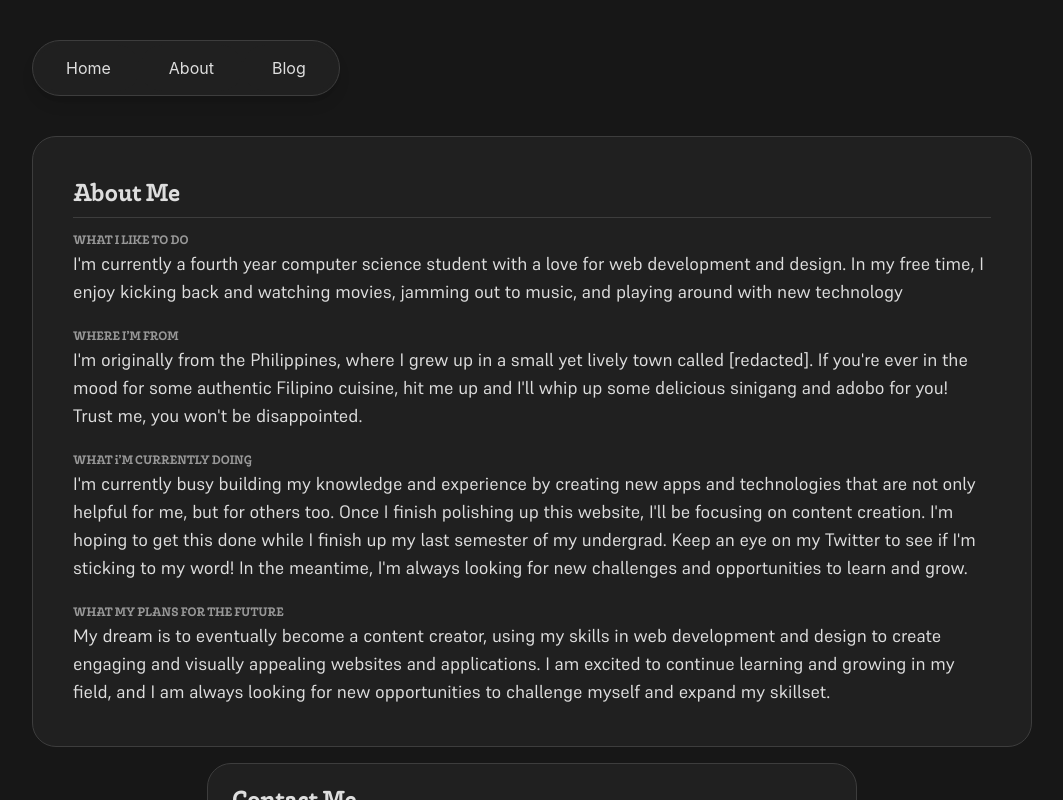
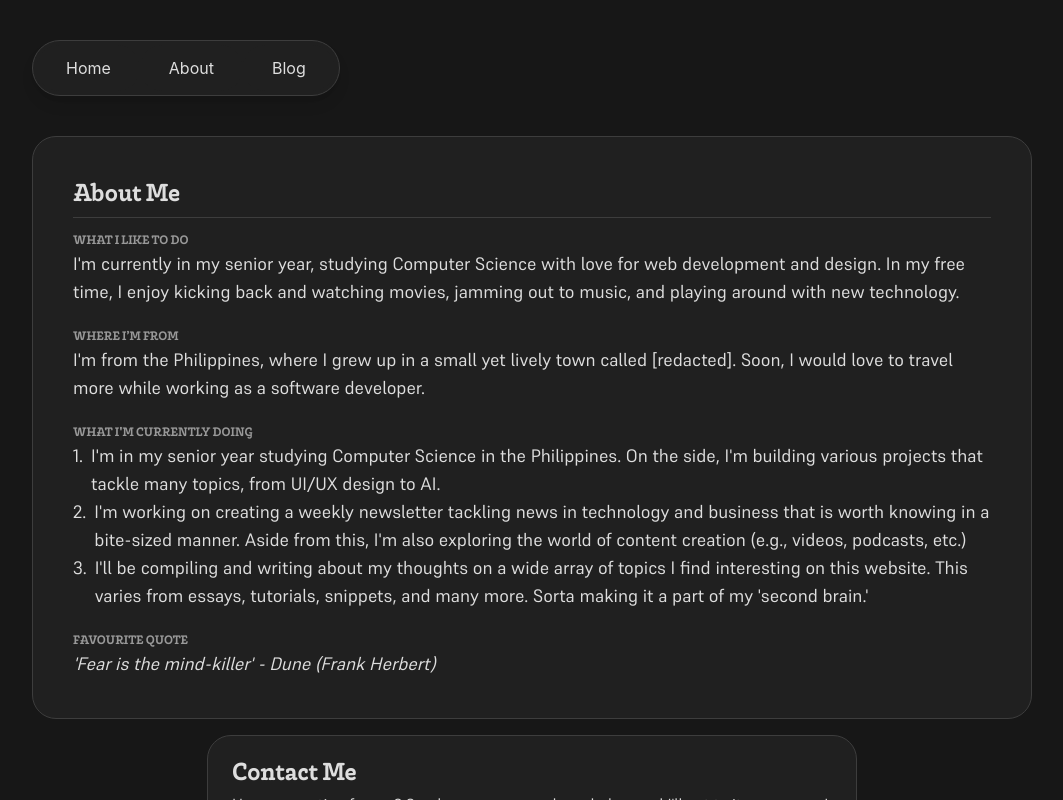
Before and after one commit to arevalolance/dotcom, a Next.js app: page /about in a window 1280 px wide. Shown: the top 800 px of the page, without its empty margins (108-1171 px from the left). Built offline with nearby package versions, Linux system fonts and the light colour scheme; some icons are missing.

Commit message:
Update About page

```diff
--- a/lib/info.ts
+++ b/lib/info.ts
@@ -9,19 +9,11 @@ export const aboutSummary = [
 export const about = [
   {
     header: "WHAT I LIKE TO DO",
-    desc: "I'm currently a fourth year computer science student with a love for web development and design. In my free time, I enjoy kicking back and watching movies, jamming out to music, and playing around with new technology",
+    desc: "I'm currently in my senior year, studying Computer Science with love for web development and design. In my free time, I enjoy kicking back and watching movies, jamming out to music, and playing around with new technology.",
   },
   {
     header: "WHERE I’M FROM",
-    desc: "I'm originally from the Philippines, where I grew up in a small yet lively town called [redacted]. If you're ever in the mood for some authentic Filipino cuisine, hit me up and I'll whip up some delicious sinigang and adobo for you! Trust me, you won't be disappointed.",
-  },
-  {
-    header: "WHAT i’M CURRENTLY DOING",
-    desc: "I'm currently busy building my knowledge and experience by creating new apps and technologies that are not only helpful for me, but for others too. Once I finish polishing up this website, I'll be focusing on content creation. I'm hoping to get this done while I finish up my last semester of my undergrad. Keep an eye on my Twitter to see if I'm sticking to my word! In the meantime, I'm always looking for new challenges and opportunities to learn and grow.",
-  },
-  {
-    header: "WHAT MY PLANS FOR THE FUTURE",
-    desc: "My dream is to eventually become a content creator, using my skills in web development and design to create engaging and visually appealing websites and applications. I am excited to continue learning and growing in my field, and I am always looking for new opportunities to challenge myself and expand my skillset.",
+    desc: "I'm from the Philippines, where I grew up in a small yet lively town called [redacted]. Soon, I would love to travel more while working as a software developer.",
   },
 ];
 
--- a/pages/about.tsx
+++ b/pages/about.tsx
@@ -27,6 +27,56 @@ const About = () => {
                   </p>
                 </div>
               ))}
+              <div>
+                <span
+                  className={`font-chubbo text-xs font-bold text-text-secondary`}
+                >
+                  WHAT I&apos;M CURRENTLY DOING
+                </span>
+                <div className="flex flex-row gap-x-2">
+                  <span className="font-supreme text-lg text-text-primary">
+                    1.
+                  </span>
+                  <p className={`font-supreme text-lg text-text-primary`}>
+                    I&apos;m in my senior year studying Computer Science in the
+                    Philippines. On the side, I&apos;m building various projects
+                    that tackle many topics, from UI/UX design to AI.
+                  </p>
+                </div>
+                <div className="flex flex-row gap-x-2">
+                  <span className="font-supreme text-lg text-text-primary">
+                    2.
+                  </span>
+                  <p className={`font-supreme text-lg text-text-primary`}>
+                    I&apos;m working on creating a weekly newsletter tackling
+                    news in technology and business that is worth knowing in a
+                    bite-sized manner. Aside from this, I&apos;m also exploring
+                    the world of content creation (e.g., videos, podcasts, etc.)
+                  </p>
+                </div>
+                <div className="flex flex-row gap-x-2">
+                  <span className="font-supreme text-lg text-text-primary">
+                    3.
+                  </span>
+                  <p className={`font-supreme text-lg text-text-primary`}>
+                    I&apos;ll be compiling and writing about my thoughts on a
+                    wide array of topics I find interesting on this website.
+                    This varies from essays, tutorials, snippets, and many more.
+                    Sorta making it a part of my &apos;second brain.&apos;
+                  </p>
+                </div>
+              </div>
+
+              <div>
+                <span
+                  className={`font-chubbo text-xs font-bold text-text-secondary`}
+                >
+                  FAVOURITE QUOTE
+                </span>
+                <p className={`font-supreme text-lg italic text-text-primary`}>
+                  &apos;Fear is the mind-killer&apos; - Dune (Frank Herbert)
+                </p>
+              </div>
             </div>
           </CardContainer>
         </div>
```
